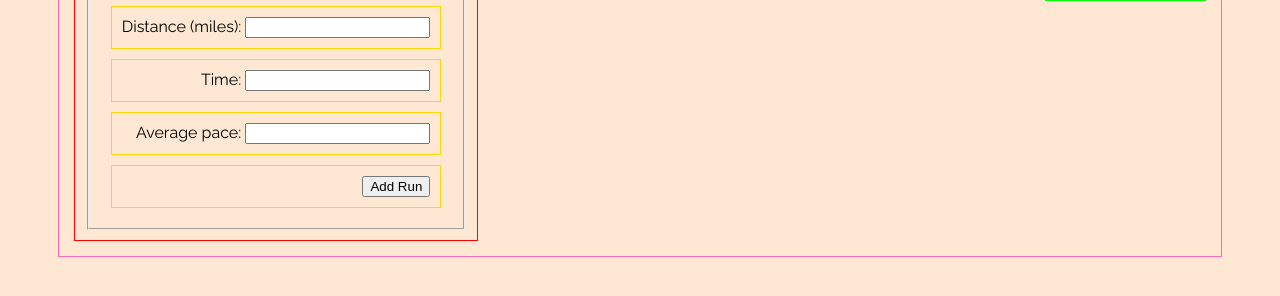
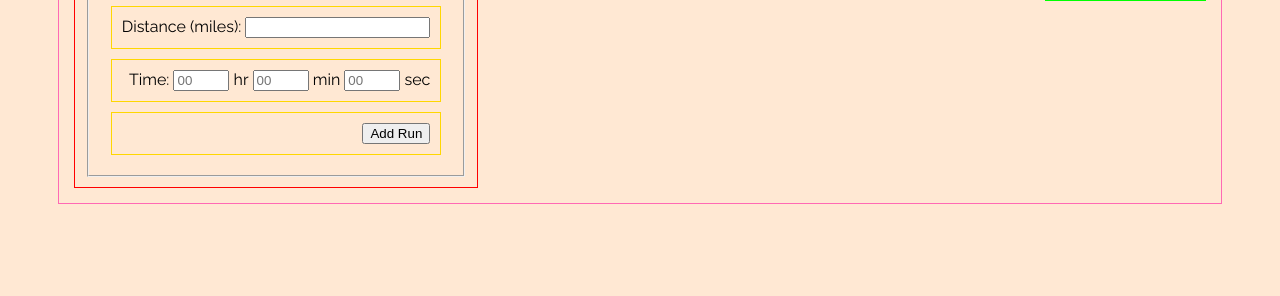
Before and after one commit to kaklein/runlog, a PHP site: page / in a window 1280 px wide. Shown: the part 350-646 px from the top of the page. Run offline with PHP 8.4, Linux system fonts and the light colour scheme; data that the repository does not hold is empty; some web fonts are replaced.

Commit message:
Update format of time input fields

```diff
--- a/index.php
+++ b/index.php
@@ -44,10 +44,10 @@
                         <div class="form-field">
                             <label for="run-type">Run Type:</label>
                             <select id="run-type" name="run-type">
-                                <option value="easy">Easy</option>
-                                <option value="speedwork">Speedwork</option>
-                                <option value="tempo">Tempo</option>
-                                <option value="long">Long Run</option>
+                                <option value="Easy">Easy</option>
+                                <option value="Speedwork">Speedwork</option>
+                                <option value="Tempo">Tempo</option>
+                                <option value="Long Run">Long Run</option>
                             </select>
                         </div>
 
@@ -56,14 +56,20 @@
                             <input type="number" id="distance" name="distance" step=".1">
                         </div>
 
-                        <div class="form-field">
+                        <div class="form-field-group">
                             <label for="time">Time:</label>
-                            <input type="text" id="time" name="time">
-                        </div>
-
-                        <div class="form-field">
-                            <label for="average-pace">Average pace:</label>
-                            <input type="text" id="average-pace" name="average-pace">
+                            <div class="sub-form-field">
+                                <input type="number" id="time-hours" name="time-hours" min="0" max="23" placeholder="00">
+                                <label for="time-hours">hr</label>
+                            </div>
+                            <div class="sub-form-field">
+                                <input type="number" id="time-minutes" name="time-minutes" min="0" max="59" placeholder="00" >
+                                <label for="time-minutes">min</label>
+                            </div>
+                            <div class="sub-form-field">
+                                <input type="number" id="time-seconds" name="time-seconds" min="0" max="59" placeholder="00">
+                                <label for="time-seconds">sec</label>
+                            </div>
                         </div>
 
                         <div class="form-field">
@@ -88,12 +94,12 @@
                     <!-- TO DO: update to only show data for specific user -->
                     <?php
                         // query database for variables
-                        $sql = 'SELECT date, run_type, distance, time, average_pace FROM runs';
+                        $sql = 'SELECT date, run_type, distance, time_hours, time_minutes, time_seconds, average_pace FROM runs';
                         foreach($conn->query($sql) as $row) {
                             echo "<tr>", "<td>", $row['date'], "</td>";
                             echo "<td>", $row['run_type'], "</td>";
                             echo "<td>", $row['distance'], "</td>";
-                            echo "<td>", $row['time'], "</td>";
+                            echo "<td>", $row['time_hours'], ":", $row['time_minutes'], ":", $row['time_seconds'], "</td>";
                             echo "<td>", $row['average_pace'], "</td>", "</tr>";
                         }
                     ?>
```
